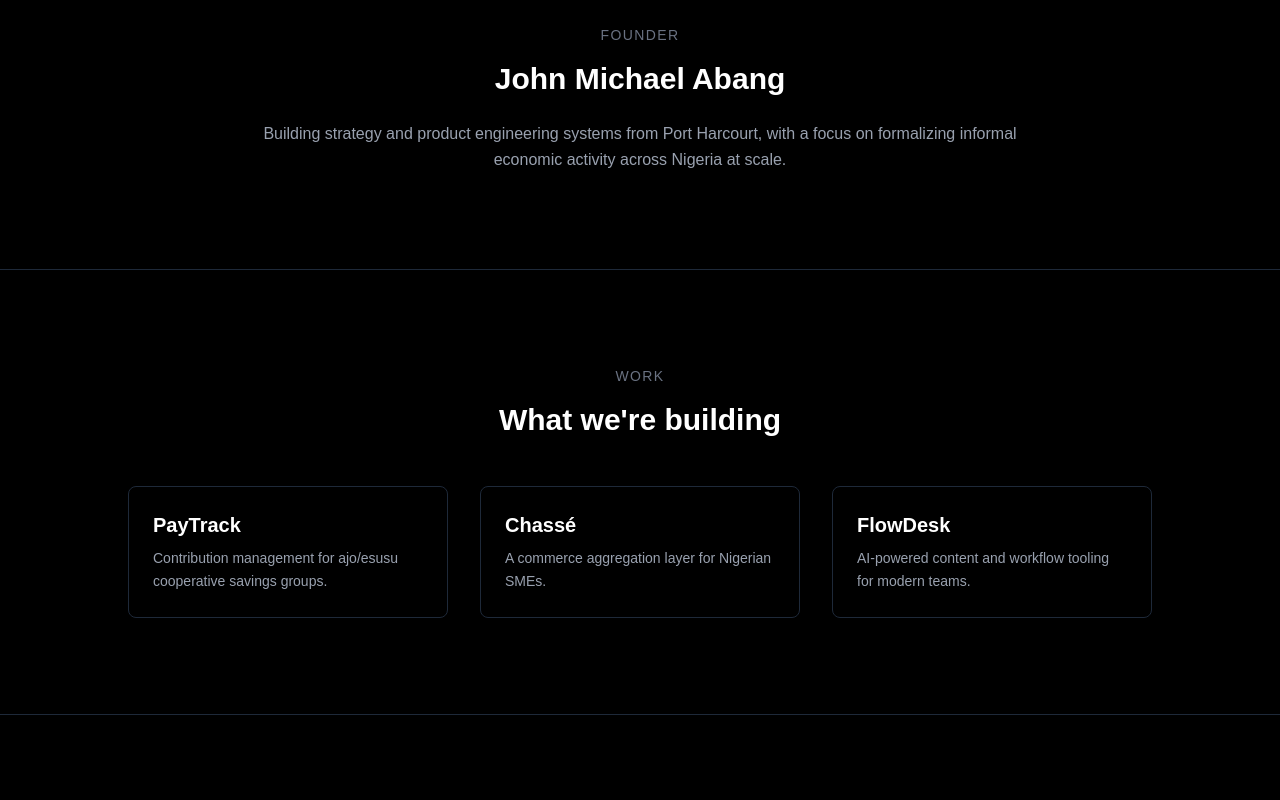
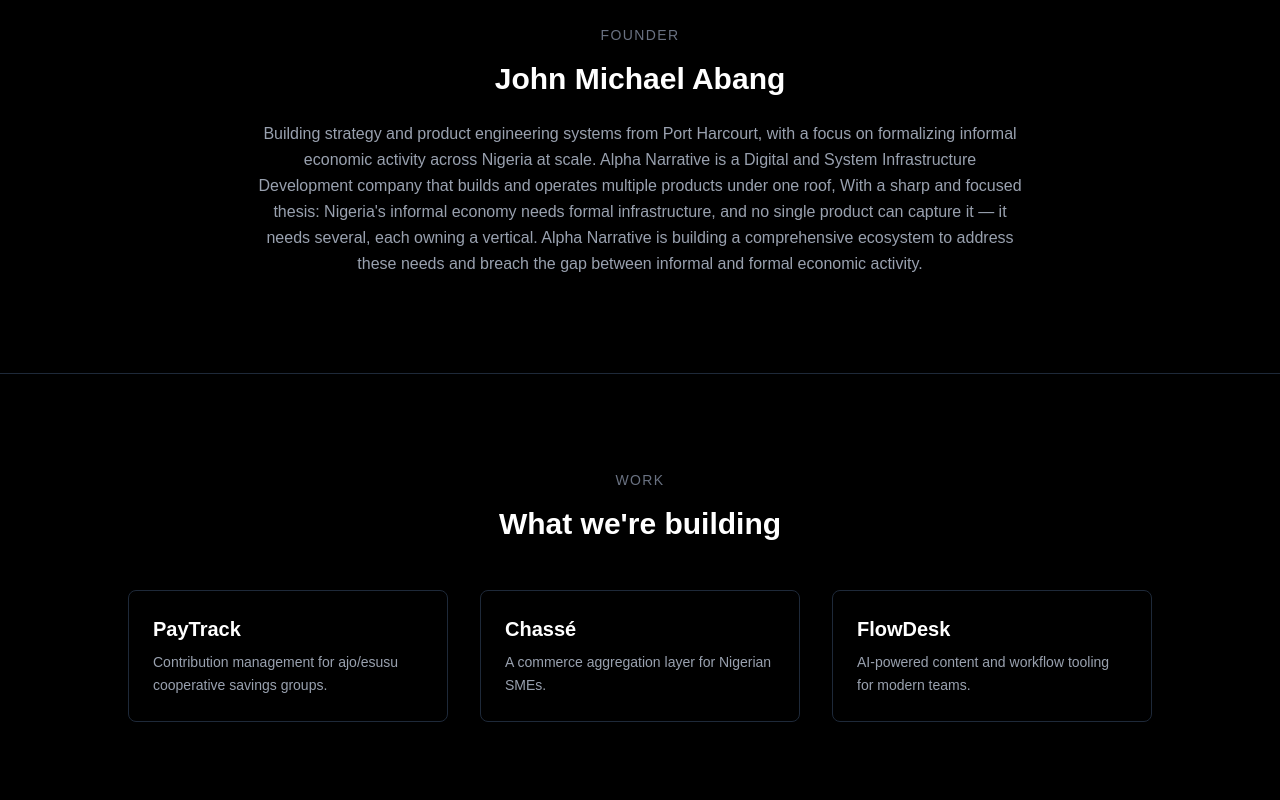
Before and after one commit to Jmxxr/AlphaNarrative, a Next.js app: page / in a window 1280 px wide. Shown: the part 860-1660 px from the top of the page. Built offline with nearby package versions, Linux system fonts and the light colour scheme.

Commit message:
Add scroll fade-in animation

```diff
--- /dev/null
+++ b/app/FadeIn.tsx
@@ -0,0 +1,17 @@
+"use client";
+
+import { motion } from "framer-motion";
+import { ReactNode } from "react";
+
+export default function FadeIn({ children }: { children: ReactNode }) {
+  return (
+    <motion.div
+      initial={{ opacity: 0, y: 24 }}
+      whileInView={{ opacity: 1, y: 0 }}
+      viewport={{ once: true, amount: 0.2 }}
+      transition={{ duration: 0.6, ease: "easeOut" }}
+    >
+      {children}
+    </motion.div>
+  );
+}
--- a/app/Founder.tsx
+++ b/app/Founder.tsx
@@ -12,6 +12,11 @@
           Building strategy and product engineering systems from Port Harcourt,
           with a focus on formalizing informal economic activity across Nigeria
           at scale.
+          Alpha Narrative is a Digital and System Infrastructure Development company that builds and operates multiple products under one roof,
+          With a sharp and focused thesis:
+          Nigeria's informal economy needs formal infrastructure,
+          and no single product can capture it — it needs several, each owning a vertical.
+          Alpha Narrative is building a comprehensive ecosystem to address these needs and breach the gap between informal and formal economic activity.
         </p>
       </div>
     </section>
--- a/app/page.tsx
+++ b/app/page.tsx
@@ -2,6 +2,7 @@
 import Founder from "./Founder";
 import Work from "./work";
 import Contact from "./Contact";
+import FadeIn from "./FadeIn";
 
 export default function Home() {
   return (
@@ -15,9 +16,9 @@
           Strategy and product engineering, built from Port Harcourt.
         </p>
       </div>
-      <Founder />
-      <Work />
-      <Contact />
+<FadeIn><Founder /></FadeIn>
+<FadeIn><Work /></FadeIn>
+<FadeIn><Contact /></FadeIn>
     </main>
   );
 }
--- a/package.json
+++ b/package.json
@@ -9,6 +9,7 @@
     "lint": "eslint"
   },
   "dependencies": {
+    "framer-motion": "^12.42.2",
     "next": "16.2.10",
     "react": "19.2.4",
     "react-dom": "19.2.4",
```
Also changed, not shown: 1 other file (tests, documents, lock files or other folders).
